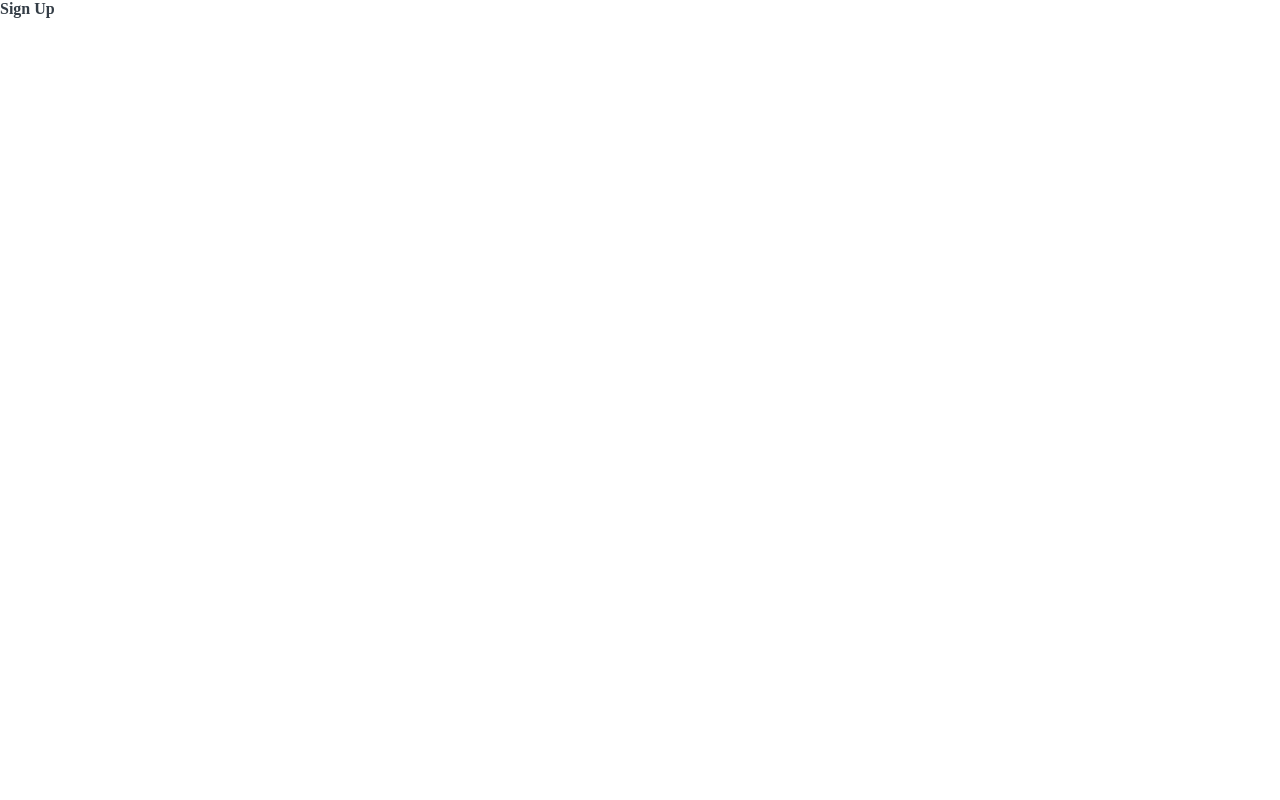
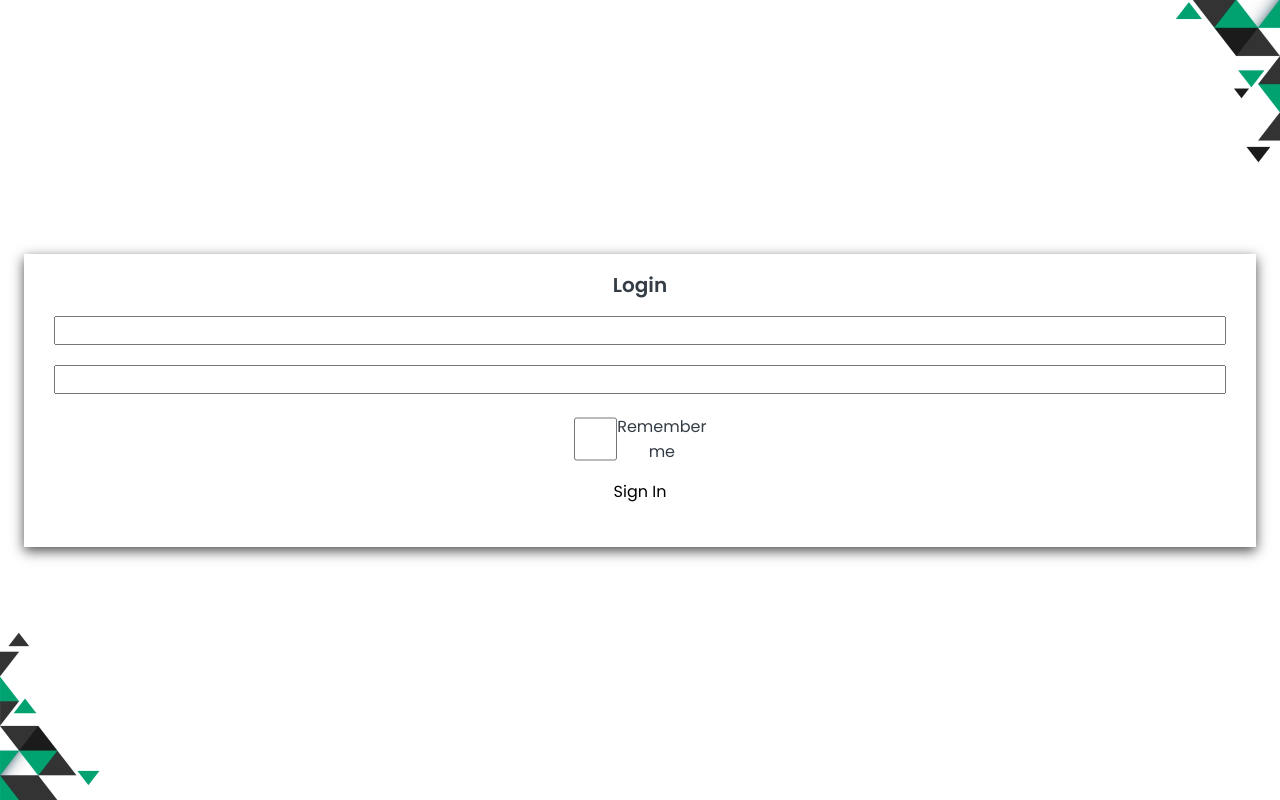
Before and after one commit to esyrovatka/stadiums, a Next.js app: page /auth/signup in a window 1280 px wide. Built offline with nearby package versions, Linux system fonts and the light colour scheme.

Commit message:
start signup

```diff
--- a/src/app/auth/signup/page.module.scss
+++ b/src/app/auth/signup/page.module.scss
@@ -1,3 +1,55 @@
 .wrapper {
   display: flex;
+  flex-direction: column;
+  align-items: center;
+  justify-content: center;
+  width: 100vw;
+  height: 100dvh;
+  padding: 0 24px;
+  position: relative;
+  z-index: 2;
+
+  &__image-top {
+    position: absolute;
+    z-index: 1;
+    width: 110px;
+    height: 195px;
+    right: 0;
+    top: 0;
+  }
+
+  &__image-bottom {
+    position: absolute;
+    z-index: 1;
+    width: 103px;
+    height: 171px;
+    left: 0;
+    bottom: 0;
+  }
+
+  &__form {
+    width: 100%;
+    margin: auto;
+    box-shadow: 0px 4px 12px 0px rgba(#000, 0.7);
+    padding: 20px 30px;
+    display: flex;
+    flex-direction: column;
+    align-items: center;
+    text-align: center;
+    gap: 20px;
+    height: 293px;
+
+    input {
+      width: 100%;
+    }
+  }
+
+  &__title {
+    font-size: $fs-20;
+    line-height: $lh-22;
+  }
+
+  &__remember {
+    display: flex;
+  }
 }
--- a/src/app/auth/signup/page.tsx
+++ b/src/app/auth/signup/page.tsx
@@ -1,13 +1,44 @@
-import { FC } from "react"
+"use client"
+import { FC, FormEvent } from "react"
 import styles from "./page.module.scss"
 import { Typography } from "@/shared"
+import Image from "next/image"
 
 const SignUp: FC = () => {
+  const handleSubmit = (event: FormEvent<HTMLFormElement>) => {
+    event.preventDefault()
+  }
   return (
     <div className={styles.wrapper}>
-      <Typography tag="h1" weight="six">
-        Sign Up
-      </Typography>
+      <Image
+        src="/assets/img/signup1.webp"
+        alt="img"
+        width={1123}
+        height={749}
+        className={styles["wrapper__image-top"]}
+      />
+      <Image
+        src="/assets/img/signup2.webp"
+        alt="img"
+        width={1093}
+        height={729}
+        className={styles["wrapper__image-bottom"]}
+      />
+      <form className={styles.wrapper__form} onSubmit={handleSubmit}>
+        <Typography tag="h2" weight="six" className={styles.wrapper__title}>
+          Login
+        </Typography>
+
+        <input />
+        <input />
+
+        <div className={styles.wrapper__remember}>
+          <input type="checkbox" />
+          <Typography>Remember me</Typography>
+        </div>
+
+        <button type="submit">Sign In</button>
+      </form>
     </div>
   )
 }
--- a/src/app/layout.tsx
+++ b/src/app/layout.tsx
@@ -1,6 +1,16 @@
 import { FC, PropsWithChildren } from "react"
+import { Poppins } from "next/font/google"
 import type { Metadata } from "next"
+
 import "@/shared/styles/main.scss"
+
+const poppins = Poppins({
+  weight: ["400", "500", "600", "700"],
+  style: ["normal"],
+  subsets: ["latin"],
+  display: "swap",
+})
+
 export const metadata: Metadata = {
   title: "Stadiums",
   description: "Stadiums",
@@ -8,7 +18,7 @@ export const metadata: Metadata = {
 
 const RootLayout: FC<PropsWithChildren> = ({ children }) => {
   return (
-    <html lang="en">
+    <html lang="en" className={poppins.className}>
       <body>{children}</body>
     </html>
   )
--- a/src/app/page.tsx
+++ b/src/app/page.tsx
@@ -7,16 +7,14 @@ const Home: FC = () => {
   const router = useRouter()
 
   // TODO: add state manager for user auth
-  const isUserInit = false
   const [isUserLoad, setIsUserLoad] = useState<boolean>(true)
 
   useEffect(() => {
     setIsUserLoad(false)
+    router.push("/auth/signup")
   }, [])
 
   if (isUserLoad) return <div>Loading...</div>
-
-  if (!isUserInit) router.push("/auth/signup")
 
   return <main>Stadiums</main>
 }
```
Also changed, not shown: middleware.ts (added, +34 -0 lines), public/assets/img/signup1.webp (added), public/assets/img/signup2.webp (added).
